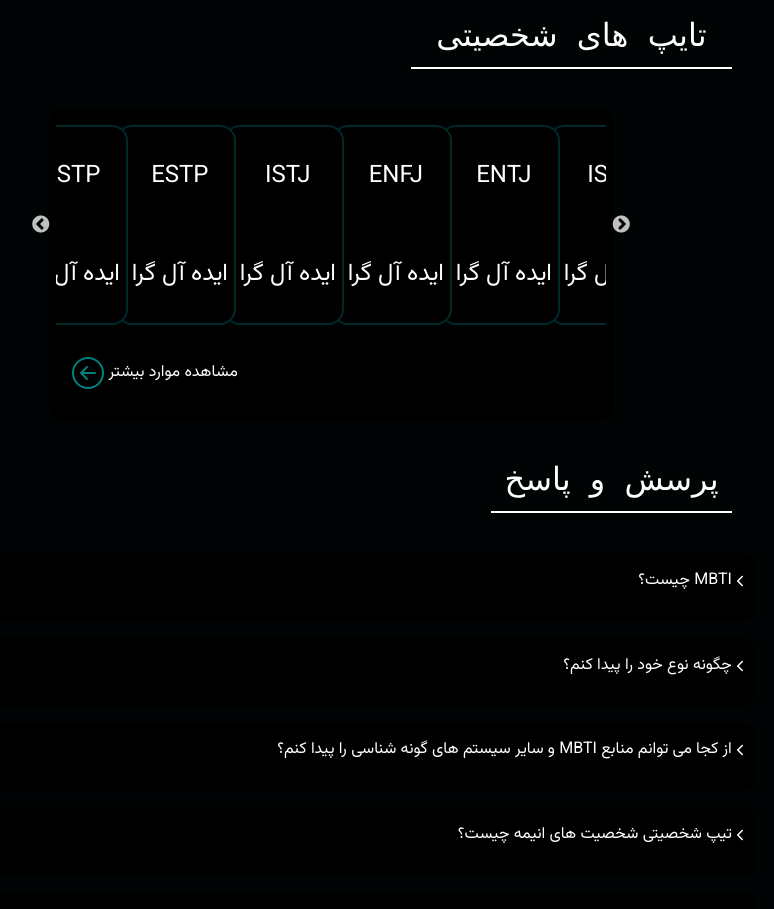
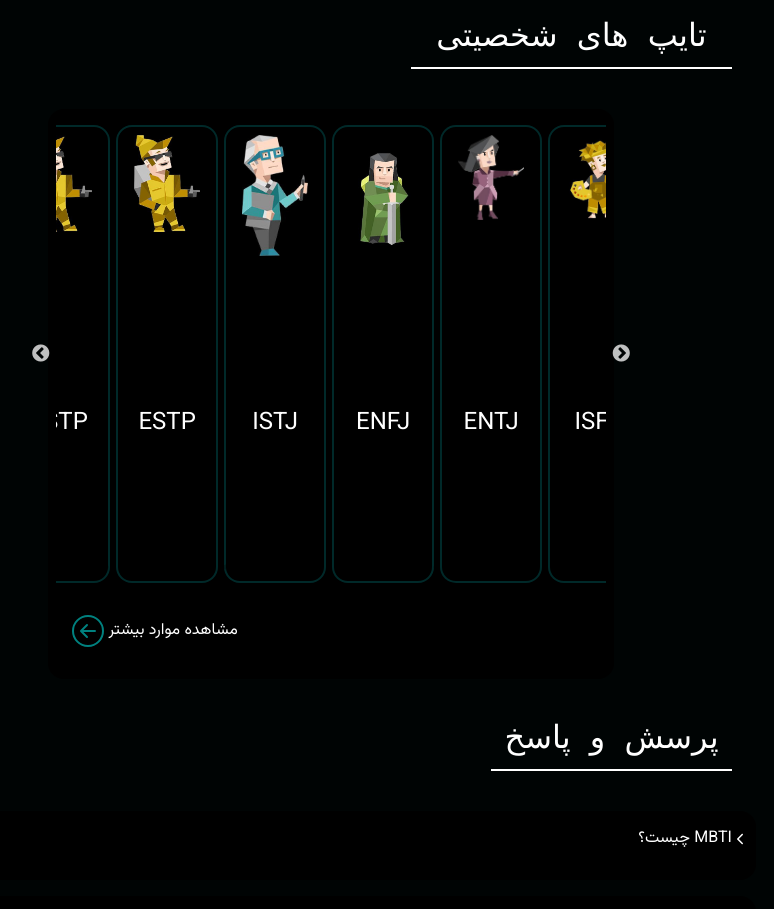
Before and after one commit to amirprvini/Typeto, a React (Create React App) app: page / in a window 1280 px wide. Shown: the part 920-1829 px from the top of the page, without its empty margins (309-1083 px from the left). Built offline with nearby package versions, Linux system fonts and the light colour scheme; data requests are answered from the project's data file; a web font is replaced by a local one.

Commit message:
MBTI card created

```diff
--- a/src/components/MBTICard/index.css
+++ b/src/components/MBTICard/index.css
@@ -5,16 +5,14 @@
     padding-left: .5rem;
     justify-content: space-around;
     border: 2px solid rgba(0, 206, 203, 0.2) ;
-    height: 200px;
     font-size: 1.5rem;
     display: flex;
     align-items: center;
-    width: 120px;
 
 }
 
 
 .mbtiCard:hover {
-    background-color: rgba(0, 206, 203, 0.2);
+    /* background-color: rgba(0, 206, 203, 0.2); */
     color: goldenrod;
 }
--- a/src/components/MBTICard/index.tsx
+++ b/src/components/MBTICard/index.tsx
@@ -1,15 +1,17 @@
 import React from 'react'
 import { useNavigate } from 'react-router-dom'
-import './index.css'
+import './index.css' ;
 
 interface IMBTICard {
-    typeTitle ?: string ,
-    faDescription ?: string ,
+    typeTitle : string ,
+    faTitle ?: string ,
+    description ?: string ,
+    imgUrl ?: string ,
     widthProp ?: number
 }
 
-
-const MBTICard : React.FC<IMBTICard> = ({typeTitle,faDescription}) : JSX.Element =>{
+const MBTICard : React.FC<IMBTICard> = ({typeTitle,faTitle,description,
+    imgUrl}) : JSX.Element =>{
 
    const navigate = useNavigate() ;
 
@@ -19,14 +21,29 @@ const MBTICard : React.FC<IMBTICard> = ({typeTitle,faDescription}) : JSX.Element
 
     }
 
+    console.log('type title in card: ' , faTitle)
+
     return (
-        <div className="mbtiCard cursor-pointer flex flex-col" onClick={handleClick}>
+        <div className="mbtiCard w-[95%] cursor-pointer flex flex-col justify-start space-y-5 px-4 py-2" onClick={handleClick}>
 
-            <p className="mbtiCard-EnTitle"> {typeTitle} </p>
+            {/* <div className="faTitleWrapper h-1/4 flex items-start">
+                <p className="faTitle">
+                    {faTitle}
+                </p>
+            </div>
+             */}
 
-            <div className="typeDescriptionWrapper">
-                <p className="typeDescription">
-                    {faDescription}
+            <div className="symbolWrapper h-[250px]">
+                <img src={'./images/' + typeTitle + '.jpg'} alt={typeTitle + '-Symbol'} width='150px' height='250px' />
+            </div>
+
+            <div className="EnTitleWrapper w-full h-1/4 flex justify-center">
+                <p className="mbtiCard-EnTitle"> {typeTitle} </p>
+            </div>
+
+            <div className="typeDescriptionWrapper mt-auto h-[7rem] text-xl">
+                <p className="typeDescription flex flex-wrap " dir='rtl'>
+                    {description}
                 </p>
             </div>
 
```
